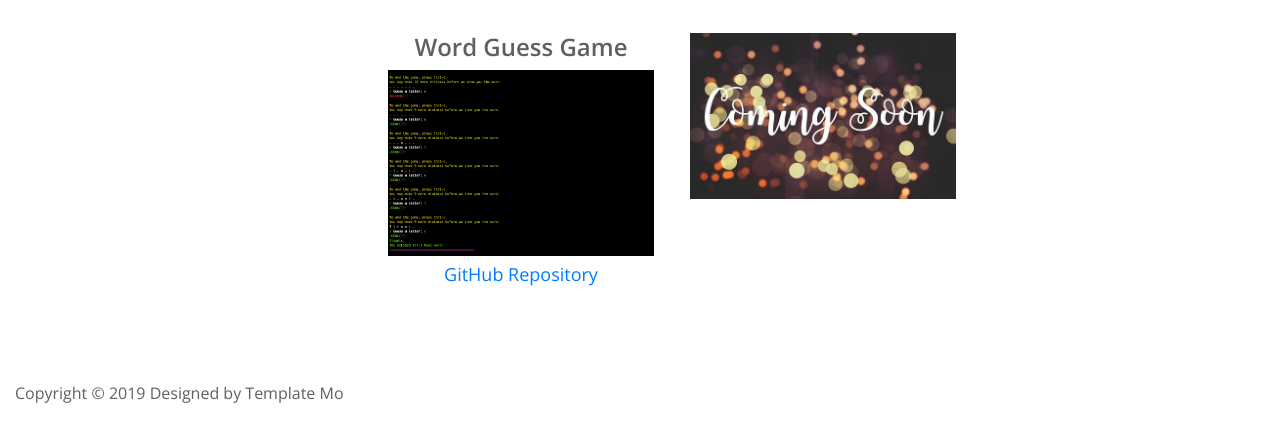
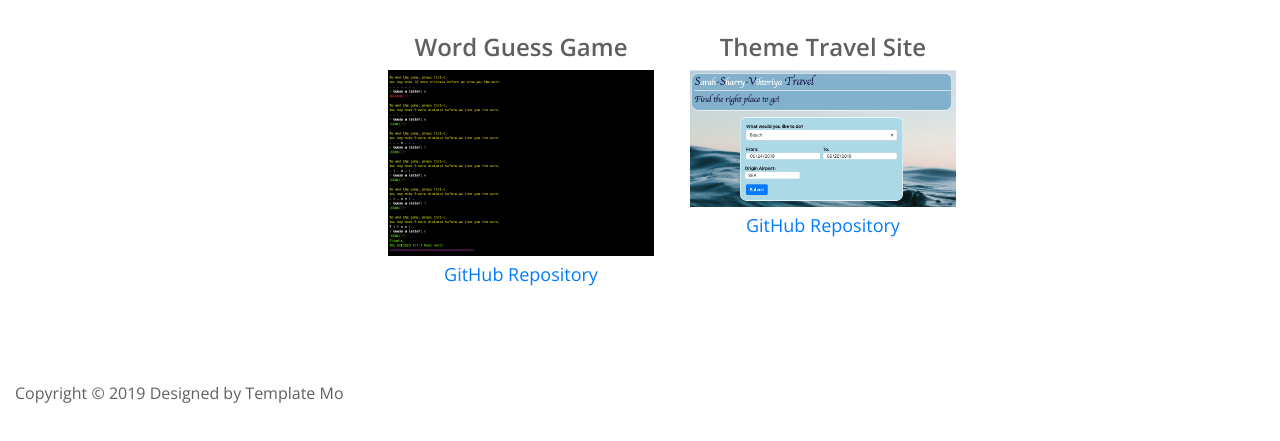
Before and after one commit to sharryheb/sharryheb.github.io, a plain HTML site: page portfolio.html in a window 1280 px wide. Shown: the part 1486-1927 px from the top of the page. Drawn offline with nearby package versions, Linux system fonts and the light colour scheme.

Commit message:
updating with Project 2

```diff
--- a/portfolio.html
+++ b/portfolio.html
@@ -253,17 +253,19 @@ https://templatemo.com/tm-532-next-level
 
 
               <div class="tm-gallery-item category-3">
+                <h4 class="text-center"><strong>Theme Travel Site</strong></h4>
                 <figure class="effect-bubba">
                   <img
-                    src="img/gallery/coming-soon.jpg"
+                    src="img/gallery/SSVTravel.png"
                     alt="Gallery item"
                     class="img-fluid"
                   />
                   <figcaption>
-                    <p>Stay tuned for more projects!</p>
-                    <a href="#">View more</a>
+                    <p class="p-0">Theme Travel Site with Historical and Forecast Data</p>
+                    <a href="https://ssvtravel.herokuapp.com/">View more</a>
                   </figcaption>
                 </figure>
+                <p class="text-center"><a href="https://github.com/sharryheb/app-ssv2">GitHub Repository</a></p>
               </div>
             </div>
           </div>
```
Also changed, not shown: img/gallery/SSVTravel.png (added).
